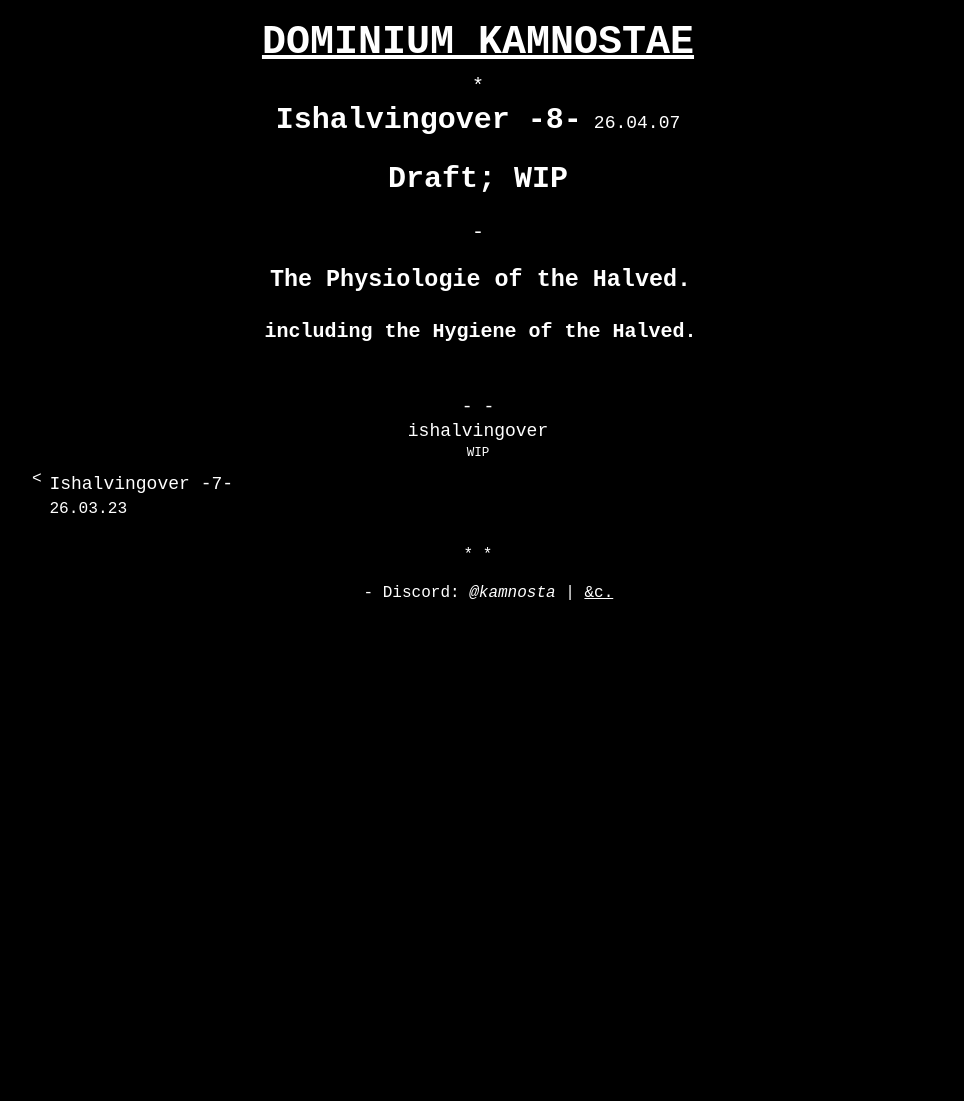
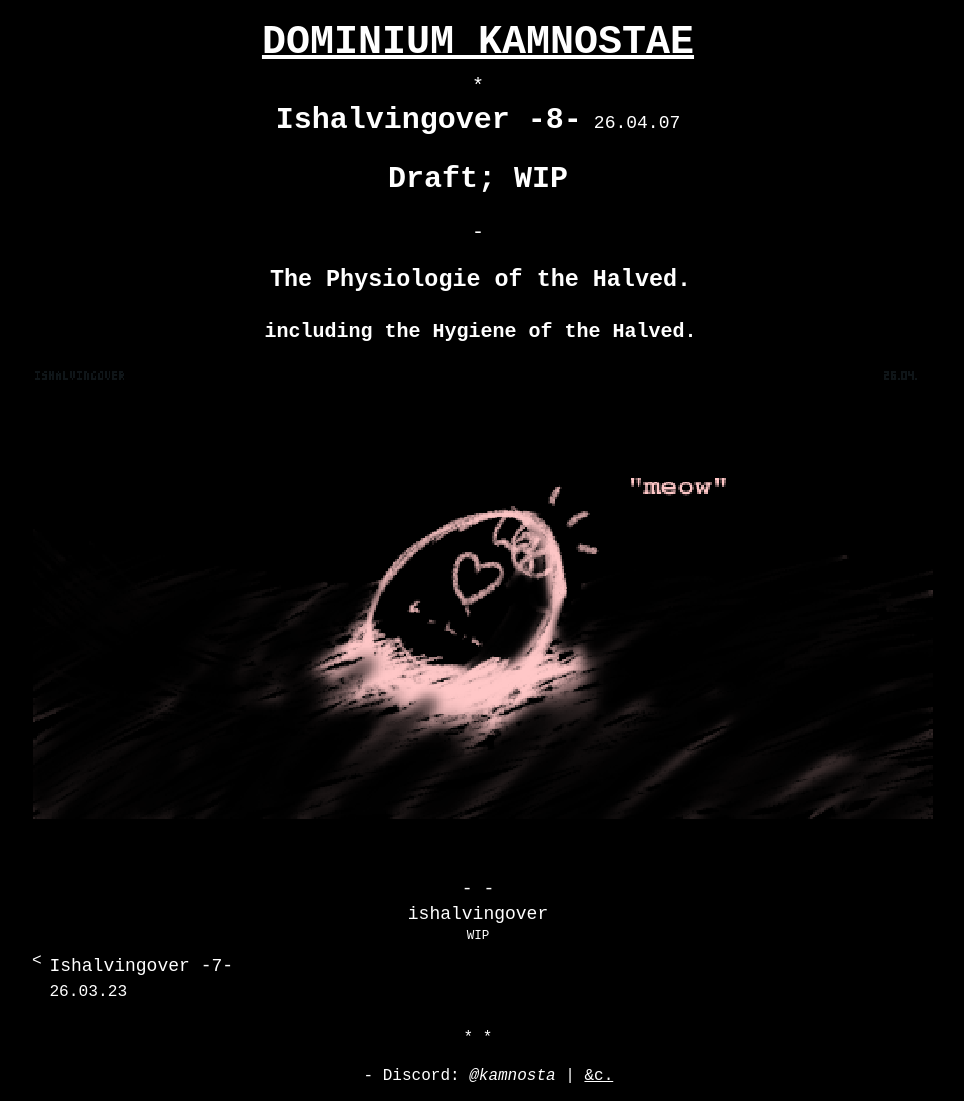
Before and after one commit to kamnosta/kamnosta.github.io, a Jekyll site: the page built from _ishalvingover/26-04-07-8.md, in a window 1280 px wide. Shown: the whole page, without its empty margins (162-1126 px from the left). Built offline with Jekyll 4.4.1, drawn with Linux system fonts in a browser that asks for light colours; before the commit the page ends 900 px from its top, so only the background shows below that.

Commit message:
iho8 update egg

```diff
--- a/_ishalvingover/26-04-07-8.md
+++ b/_ishalvingover/26-04-07-8.md
@@ -6,3 +6,5 @@ firstverse: "Draft; WIP"
 
 <h3 class="text-align-center">The Physiologie of the Halved.</h3>
 <h4 class="text-align-center">including the Hygiene of the Halved.</h4>
+
+![/imgs_ishalvingover/260408_iho_phy_egg.png](/imgs_ishalvingover/260408_iho_phy_egg.png)
```
Also changed, not shown: imgs_ishalvingover/260408_iho_phy_egg.png (added).
